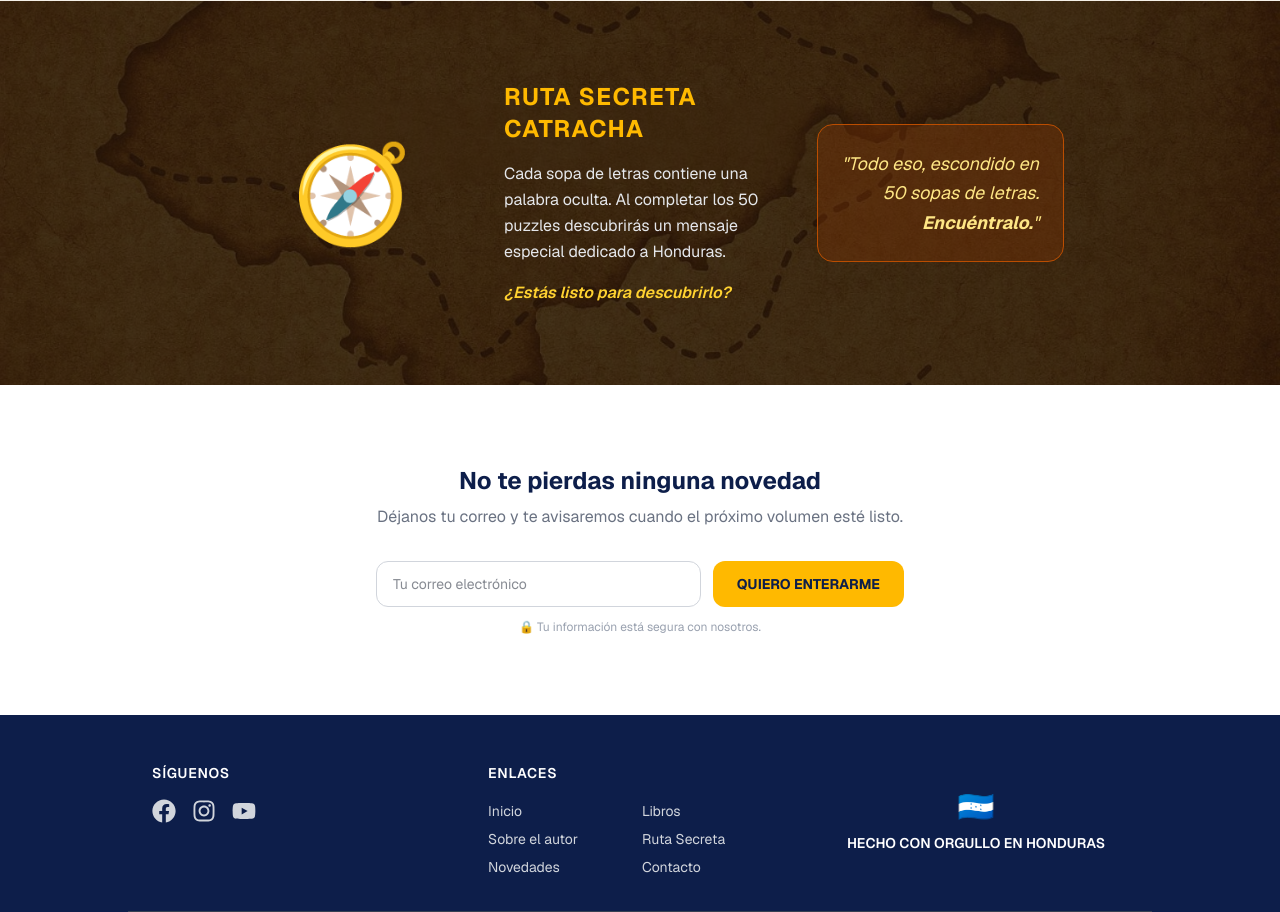
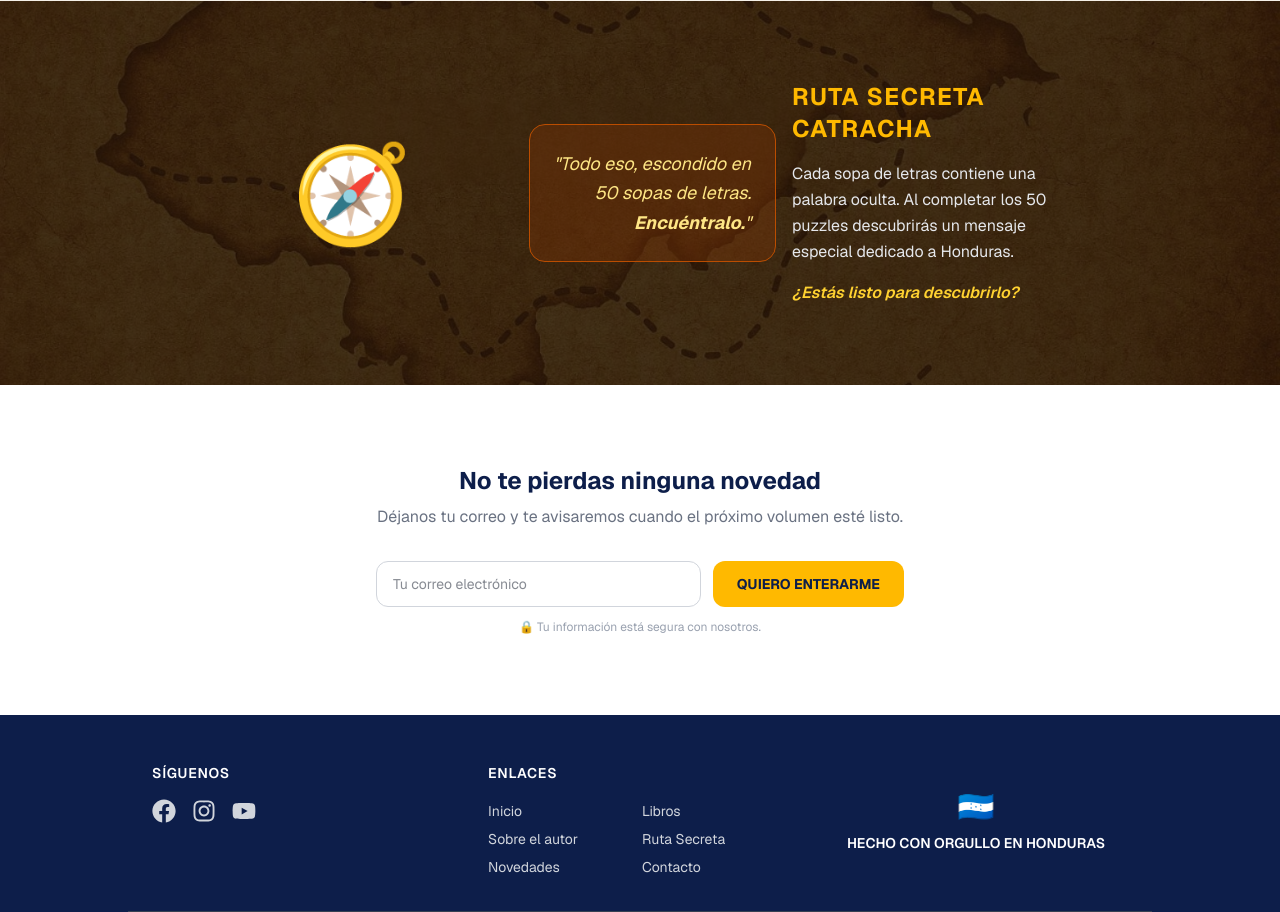
Before and after one commit to jpereza219/sopa-catracha, a Next.js app in the folder sopa-catracha/: page / in a window 1280 px wide. Shown: the part 2558-3470 px from the top of the page. Built offline with nearby package versions, Linux system fonts and the light colour scheme.

Commit message:
Update page.tsx

```diff
--- a/sopa-catracha/src/app/page.tsx
+++ b/sopa-catracha/src/app/page.tsx
@@ -300,6 +300,14 @@ export default function RutaCatrachaLanding() {
         <div className="absolute inset-0 bg-[#1a0e05]/80" />
         <div className="relative z-10 max-w-4xl mx-auto px-6 grid md:grid-cols-3 gap-4 items-center">
           <div className="text-center text-8xl">🧭</div>
+          <div className="md:col-span-1 hidden md:flex justify-end">
+            <div className="bg-amber-900/40 border border-amber-700 rounded-2xl p-6 text-right max-w-xs">
+              <p className="text-amber-200 italic text-lg leading-relaxed">
+                "Todo eso, escondido en<br />50 sopas de letras.<br />
+                <strong>Encuéntralo.</strong>"
+              </p>
+            </div>
+          </div>
           <div>
             <h2 className="text-amber-400 font-bold text-2xl uppercase tracking-wider mb-4">
               Ruta Secreta Catracha
@@ -311,14 +319,6 @@ export default function RutaCatrachaLanding() {
             <p className="text-amber-300 font-semibold italic">
               ¿Estás listo para descubrirlo?
             </p>
-          </div>
-          <div className="md:col-span-1 hidden md:flex justify-end">
-            <div className="bg-amber-900/40 border border-amber-700 rounded-2xl p-6 text-right max-w-xs">
-              <p className="text-amber-200 italic text-lg leading-relaxed">
-                "Todo eso, escondido en<br />50 sopas de letras.<br />
-                <strong>Encuéntralo.</strong>"
-              </p>
-            </div>
           </div>
         </div>
       </section>
```
